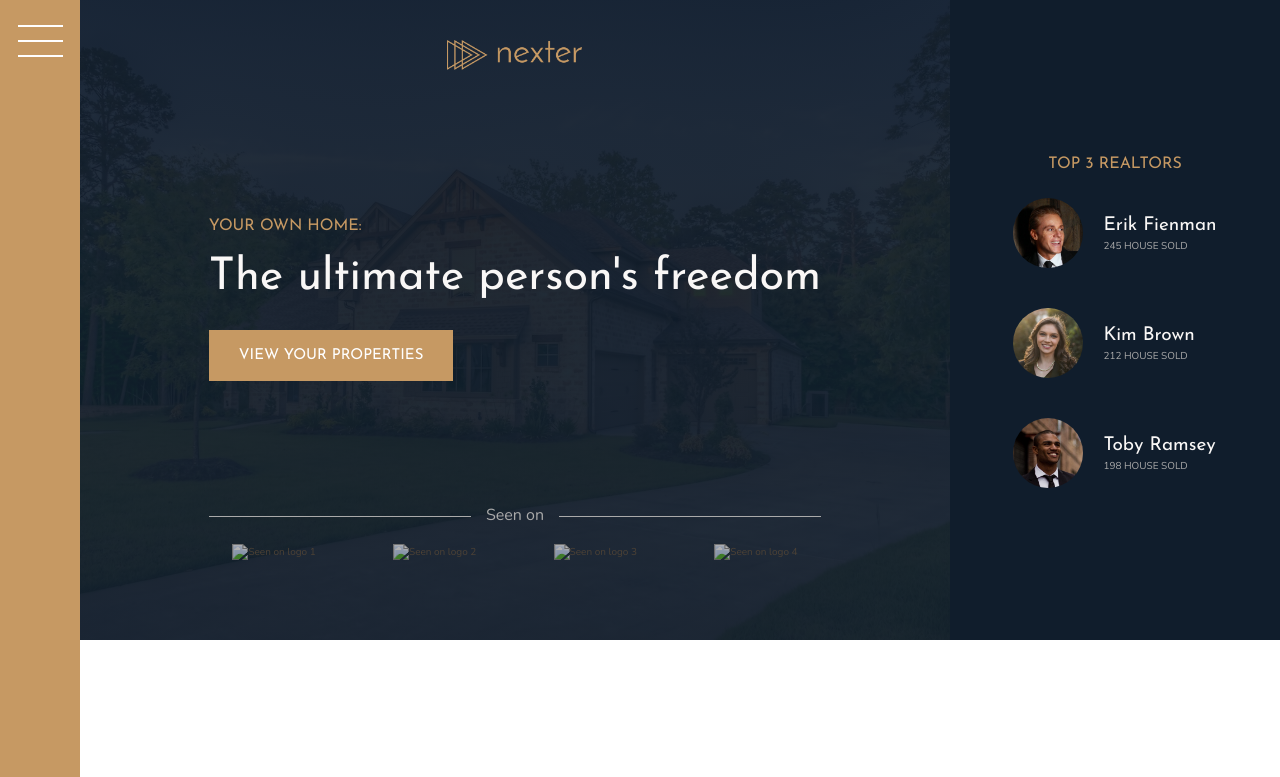
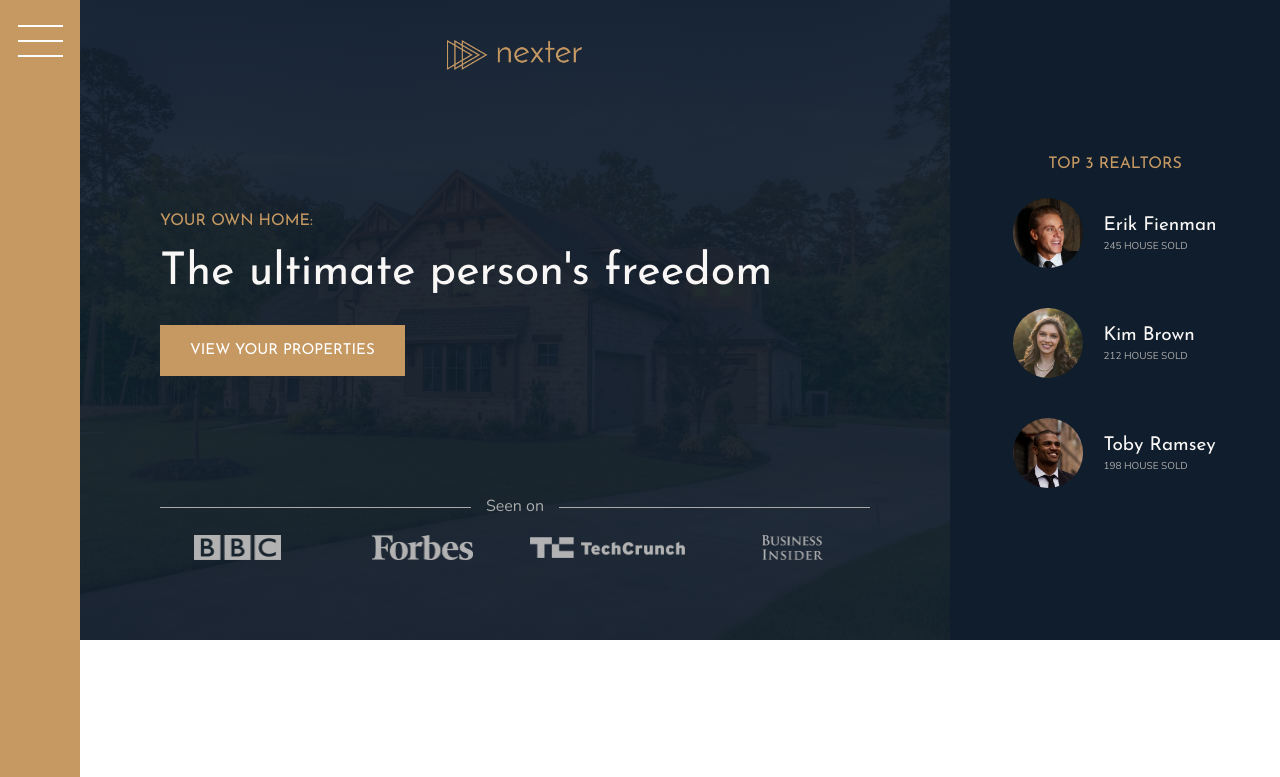
Before and after one commit to dabinderudhan/Nexter-Webpage-using-CSS-Grid, a website: page index.html in a window 1280 px wide. Shown: the top 777 px of the page. Drawn offline with nearby package versions, Linux system fonts and the light colour scheme; the site is published under a folder, as on GitHub Pages, so addresses that start at the root find nothing.

Commit message:
Update index.html

```diff
--- a/index.html
+++ b/index.html
@@ -26,10 +26,10 @@
       <button class="btn header__btn">View your properties</button>
       <div class="header__seenon-text">Seen on</div>
       <div class="header__seenon-logos">
-        <img src="/img/logo-bbc.png" alt="Seen on logo 1" />
-        <img src="/img/logo-forbes.png" alt="Seen on logo 2" />
-        <img src="/img/logo-techcrunch.png" alt="Seen on logo 3" />
-        <img src="/img/logo-bi.png" alt="Seen on logo 4" />
+        <img src="./img/logo-bbc.png" alt="Seen on logo 1" />
+        <img src="./img/logo-forbes.png" alt="Seen on logo 2" />
+        <img src="./img/logo-techcrunch.png" alt="Seen on logo 3" />
+        <img src="./img/logo-bi.png" alt="Seen on logo 4" />
       </div>
     </header>
 
```
